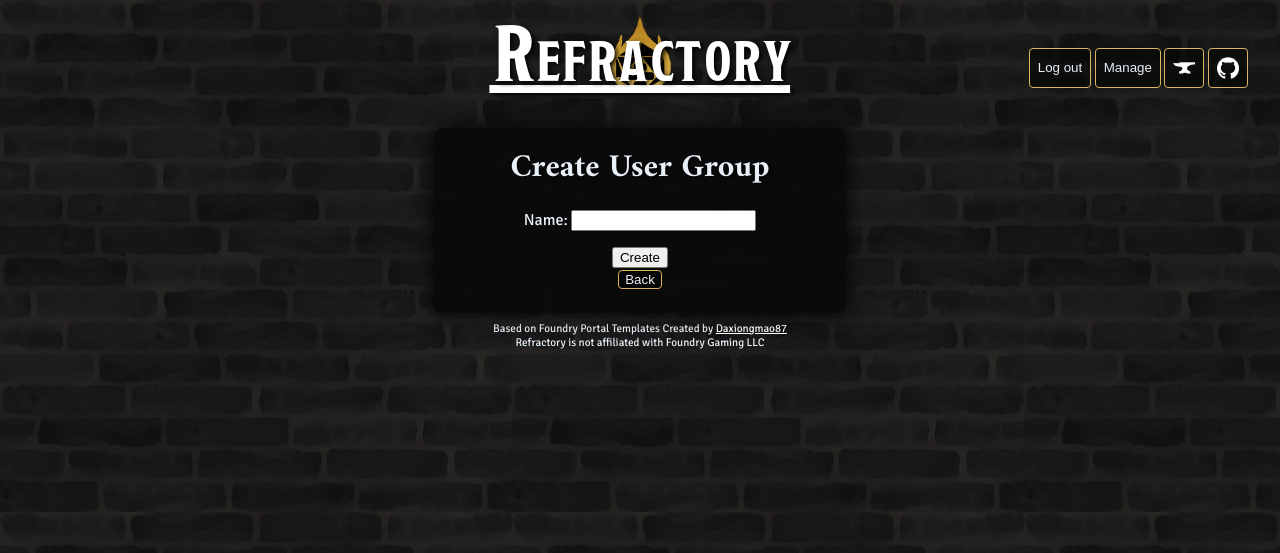
After one commit to ForOhForError/refractory, a Django app: page /create-group/ in a window 1280 px wide. The commit adds this page. Shown: the top 553 px of the page. Run offline with Django 5.2, Linux system fonts and the light colour scheme; the visitor is signed in with stand-in values (Sample User, id 1).

Commit message:
Group management views

```diff
--- a/src/refractory/environment.py
+++ b/src/refractory/environment.py
@@ -10,4 +10,6 @@
 )
 DJANGO_DEBUG = os.environ.get("DJANGO_DEBUG_DANGEROUS", "False") == "True"
 DJANGO_ALLOWED_HOSTS = os.environ.get("DJANGO_ALLOWED_HOSTS", "*").split(";")
-DJANGO_CSRF_TRUSTED_ORIGINS = os.environ.get("DJANGO_CSRF_TRUSTED_ORIGINS", "http://*").split(";")
+DJANGO_CSRF_TRUSTED_ORIGINS = os.environ.get(
+    "DJANGO_CSRF_TRUSTED_ORIGINS", "http://*"
+).split(";")
--- a/src/refractory_home/templates/_manage_base.html
+++ b/src/refractory_home/templates/_manage_base.html
@@ -20,5 +20,7 @@
     <div><a href="{% url "foundry_site_login" %}">{% translate "FoundryVTT Account Login" %}</a></div>
     <div><a href="{% url "version_list" %}">{% translate "Versions" %}</a></div>
     <div><a href="{% url "instance_list" %}">{% translate "Instances" %}</a></div>
+    <div><a href="{% url "group_list" %}">{% translate "User Groups" %}</a></div>
+    <div><a href="{% url "admin:index" %}">{% translate "Admin Panel" %}</a></div>
 </section>
 {% endblock %}
--- /dev/null
+++ b/src/refractory_home/templates/group_create.html
@@ -0,0 +1,20 @@
+{% extends '_foundry_portal_base.html' %}
+{% load i18n %}
+
+{% block title %}Create User Group{% endblock %}
+
+{% block content %}
+<section class="panel thin-panel" id="login-panel">
+    <div class="login-panel">
+        <h2>Create User Group</h2>
+        <form method="post">
+            {% csrf_token %}
+            {{ form.as_p }}
+            <input type="submit" value="{{submit_text}}">
+        </form>
+        <form action="{% url 'group_list' %}" method="get">
+            <button type="submit">{% translate "Back" %}</button>
+        </form>
+    </div>
+</section>
+{% endblock %}
--- a/src/refractory_home/urls.py
+++ b/src/refractory_home/urls.py
@@ -11,6 +11,10 @@
     PanelView,
     RefractoryLoginView,
     VersionListView,
+    SignupFormView,
+    GroupUpdateView,
+    GroupListView,
+    GroupCreateView,
     activate_instance,
     activate_world,
     download_instance_backup,
@@ -19,7 +23,6 @@
     login_to_instance_as_admin,
     login_to_instance_as_managed_gm,
     login_to_instance_as_user,
-    SignupFormView,
 )
 
 urlpatterns = [
@@ -52,6 +55,17 @@
         SignupFormView.as_view(),
         name="signup",
     ),
+    path(
+        "groups/",
+        GroupListView.as_view(),
+        name="group_list",
+    ),
+    path(
+        "groups/<int:group_id>/",
+        GroupUpdateView.as_view(),
+        name="group_update",
+    ),
+    path("create-group/", GroupCreateView.as_view(), name="group_create"),
     path(
         "instances/<slug:instance_slug>/activate/",
         activate_instance,
--- a/src/refractory_home/views.py
+++ b/src/refractory_home/views.py
@@ -8,13 +8,14 @@
 from django.contrib import messages
 from django.contrib.admin.views.decorators import staff_member_required
 from django.contrib.auth.decorators import login_required
-from django.contrib.auth import login, authenticate
+from django.contrib.auth import login, authenticate, get_user_model
 from django.contrib.auth.forms import UserCreationForm
 from django.contrib.auth.mixins import LoginRequiredMixin, UserPassesTestMixin
+from django.contrib.auth.models import Group
 from django.contrib.auth.views import LoginView, RedirectURLMixin
 from django.core.exceptions import PermissionDenied
 from django.http import HttpRequest, HttpResponse
-from django.shortcuts import redirect, render
+from django.shortcuts import redirect, render, resolve_url
 from django.urls import reverse, reverse_lazy
 from django.utils import timezone
 from django.utils.decorators import method_decorator
@@ -75,7 +76,6 @@
 
     def get_context_data(self, **kwargs):
         context = super().get_context_data(**kwargs)
-        # Add in a QuerySet of all the books
         context["instances"] = FoundryInstance.viewable_by_user(self.request.user)
         return context
 
@@ -119,7 +119,6 @@
         messages.error(request, _("Bad Version String"))
     except Exception as ex:
         raise ex
-        messages.error(request, _("Bad Request"))
     return redirect(reverse("version_list"))
 
 
@@ -130,7 +129,16 @@
 
 class InstanceCreateView(SuperuserRequiredMixin, CreateView):
     model = FoundryInstance
-    fields = ["instance_name", "instance_slug", "display_name", "foundry_version", "view_group", "access_group", "gm_group", "manage_group"]
+    fields = [
+        "instance_name",
+        "instance_slug",
+        "display_name",
+        "foundry_version",
+        "view_group",
+        "access_group",
+        "gm_group",
+        "manage_group",
+    ]
     template_name = "instance_create.html"
     success_url = reverse_lazy("instance_list")
 
@@ -151,7 +159,16 @@
 
 class InstanceUpdateView(SuperuserRequiredMixin, UpdateView):
     model = FoundryInstance
-    fields = ["instance_name", "instance_slug", "display_name", "foundry_version", "view_group", "access_group", "gm_group", "manage_group"]
+    fields = [
+        "instance_name",
+        "instance_slug",
+        "display_name",
+        "foundry_version",
+        "view_group",
+        "access_group",
+        "gm_group",
+        "manage_group",
+    ]
     template_name = "instance_update.html"
     slug_field = "instance_slug"
     slug_url_kwarg = "instance_slug"
@@ -238,6 +255,95 @@
         password = form.cleaned_data["password"]
         foundry_site_login(username, password, resp)
         return resp
+
+
+#
+# Group Management
+#
+
+
+class GroupRelatedUserForm(forms.ModelForm):
+    class Meta:
+        model = Group
+        fields = ["name"]
+
+    users = forms.ModelMultipleChoiceField(
+        queryset=get_user_model().objects.filter(is_active=True),
+        widget=forms.CheckboxSelectMultiple,
+        required=False,
+    )
+
+    def __init__(self, *args, **kwargs):
+        if kwargs.get("instance"):
+            initial = kwargs.setdefault("initial", {})
+            initial["users"] = [t.pk for t in kwargs["instance"].user_set.all()]
+        super().__init__(*args, **kwargs)
+
+    def save(self, commit=True):
+        instance = super().save(commit=False)
+
+        old_save_m2m = self.save_m2m
+
+        def save_m2m():
+            old_save_m2m()
+            instance.user_set.clear()
+            instance.user_set.add(*self.cleaned_data["users"])
+
+        self.save_m2m = save_m2m
+
+        if commit:
+            instance.save()
+            self.save_m2m()
+
+        return instance
+
+
+class GroupListView(SuperuserRequiredMixin, ListView):
+    model = Group
+    paginate_by = 20
+    template_name = "group_list.html"
+    ordering = ["id"]
+
+    def get_context_data(self, **kwargs):
+        context = super().get_context_data(**kwargs)
+        context["now"] = timezone.now()
+        return context
+
+
+class GroupCreateView(SuperuserRequiredMixin, CreateView):
+    model = Group
+    fields = ["name"]
+    template_name = "group_create.html"
+    success_url = reverse_lazy("group_list")
+
+    def get_context_data(self, **kwargs):
+        context = super().get_context_data(**kwargs)
+        context["now"] = timezone.now()
+        context["header_text"] = _("Create Foundry Instance")
+        context["submit_text"] = _("Create")
+        return context
+
+
+class GroupUpdateView(SuperuserRequiredMixin, UpdateView):
+    model = Group
+    template_name = "group_update.html"
+    slug_field = "id"
+    slug_url_kwarg = "group_id"
+    form_class = GroupRelatedUserForm
+
+    def get_context_data(self, **kwargs):
+        context = super().get_context_data(**kwargs)
+        context["now"] = timezone.now()
+        context["header_text"] = _("Update Foundry Instance")
+        context["submit_text"] = _("Update")
+        return context
+
+    def get_success_url(self):
+        if "group_id" in self.kwargs:
+            group_id = self.kwargs["group_id"]
+            return reverse("group_update", kwargs={"group_id": group_id})
+        else:
+            return reverse("panel")
 
 
 #
```
Also changed, not shown: src/refractory_home/models/foundry_models.py (+46 -24 lines), src/refractory_home/templates/group_list.html (added, +36 -0 lines), src/refractory_home/templates/group_update.html (added, +20 -0 lines), src/refractory_home/admin.py (line endings or trailing spaces), src/refractory_home/migrations/0002_group_permissions.py.
